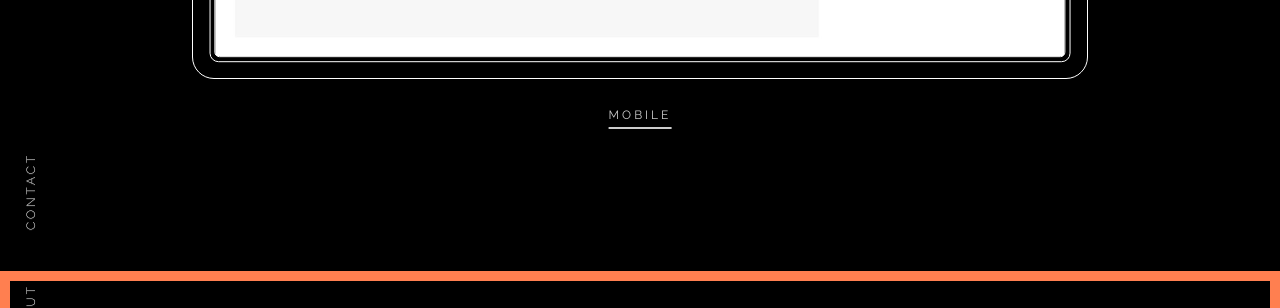
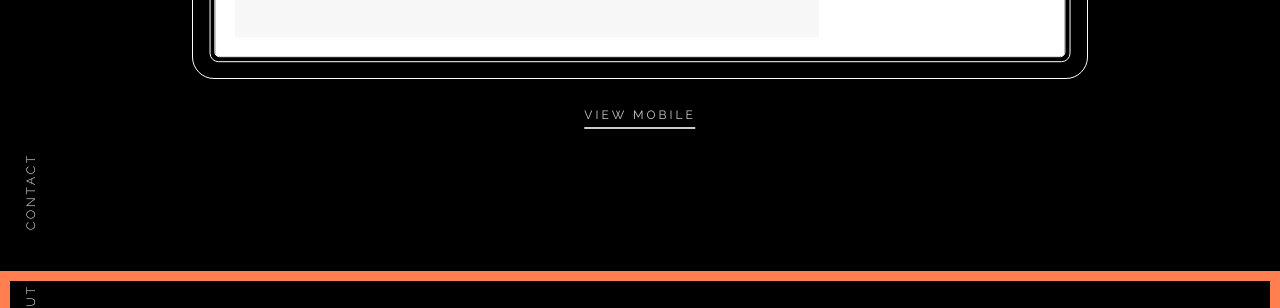
Before and after one commit to Maximsmith/Maximsmith, a Jekyll site: the page built from work/proj-1.html, in a window 1280 px wide and 900 px high, scrolled down 3119 px. Shown: the part 152-460 px from the top of the window. Built offline with Jekyll 4.4.1, drawn with Linux system fonts in a browser that asks for light colours.

Commit message:
Update proj-1.html

```diff
--- a/work/proj-1.html
+++ b/work/proj-1.html
@@ -29,7 +29,7 @@ title: project
 				</div>
 			</div>
 		</div>
-		<div class="toggle_btn"><span class="dsk">DESKTOP</span><span class="mob">MOBILE</span></div>
+		<div class="toggle_btn"><span class="dsk">VIEW DESKTOP</span><span class="mob">VIEW MOBILE</span></div>
 	</div>
 	<div class="work_2" style="width: 100%; height: 100%; border: 10px solid coral; box-sizing: border-box;"></div>
 	<div class="work_1 ipad">
```
